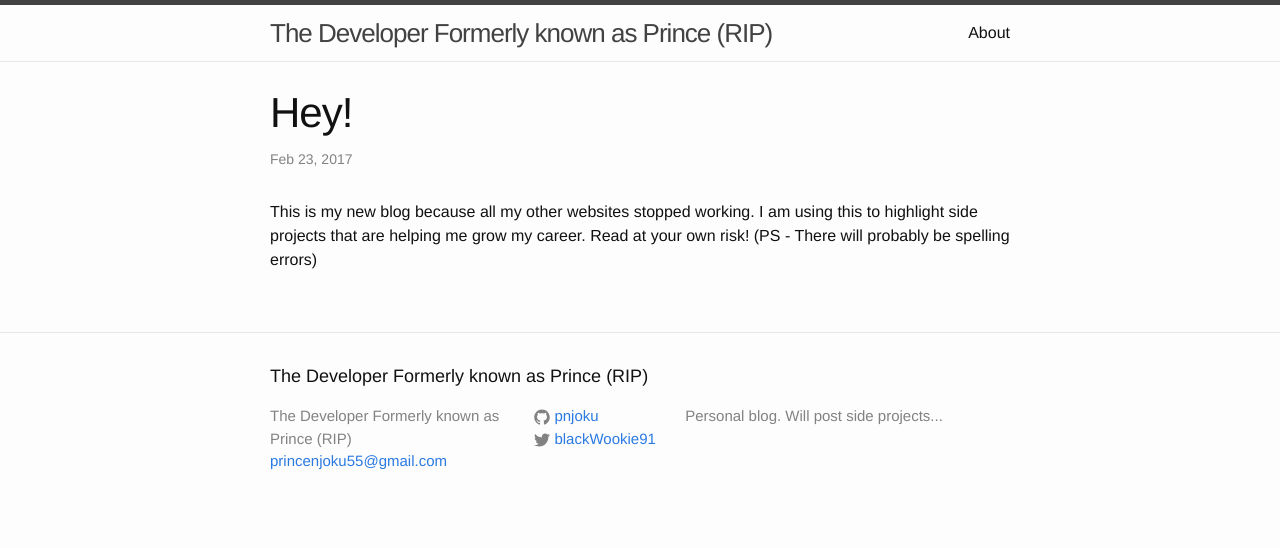
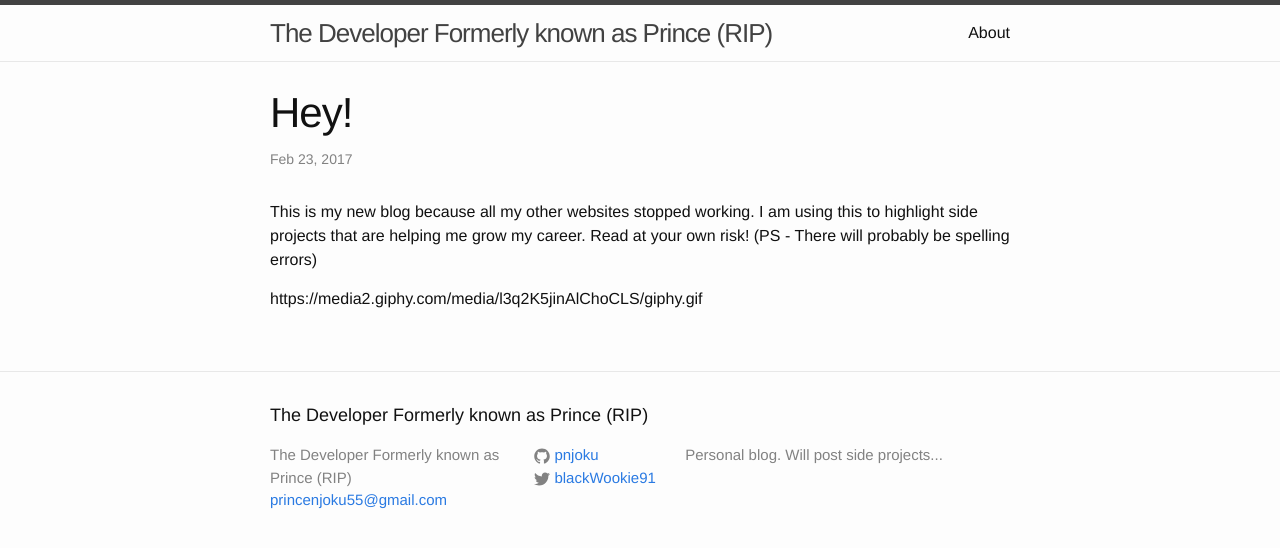
Before and after one commit to pnjoku/devblog, a Jekyll site: the page built from _posts/2017-02-23-Hey.markdown, in a window 1280 px wide. Shown: the top 548 px of the page. Built offline with Jekyll 4.4.1, drawn with Linux system fonts in a browser that asks for light colours; comment, search, counter and statistics services are not loaded; some of the changed lines change nothing that is shown.

Commit message:
Update 2017-02-23-Hey.markdown

```diff
--- a/_posts/2017-02-23-Hey.markdown
+++ b/_posts/2017-02-23-Hey.markdown
@@ -5,3 +5,7 @@ date:   2017-02-23 13:14:47 -0400
 categories: Intro
 ---
 This is my new blog because all my other websites stopped working. I am using this to highlight side projects that are helping me grow my career. Read at your own risk! (PS - There will probably be spelling errors)
+
+
+
+https://media2.giphy.com/media/l3q2K5jinAlChoCLS/giphy.gif
```
